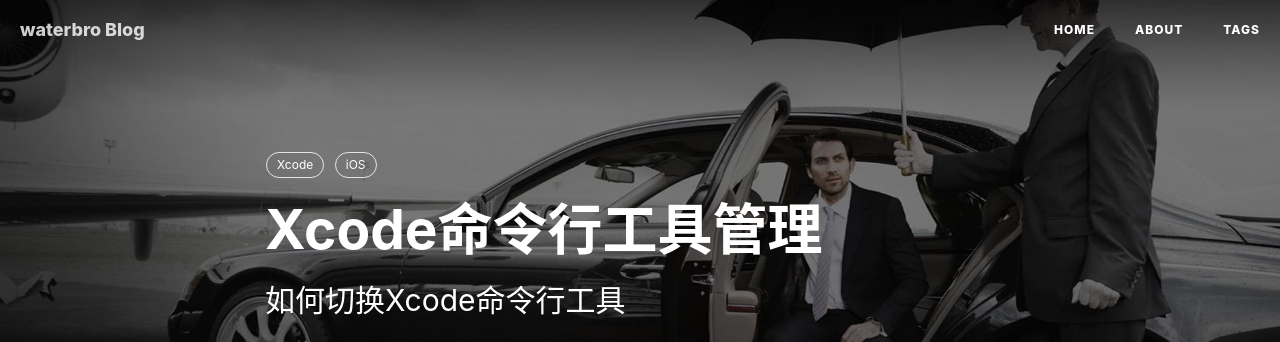
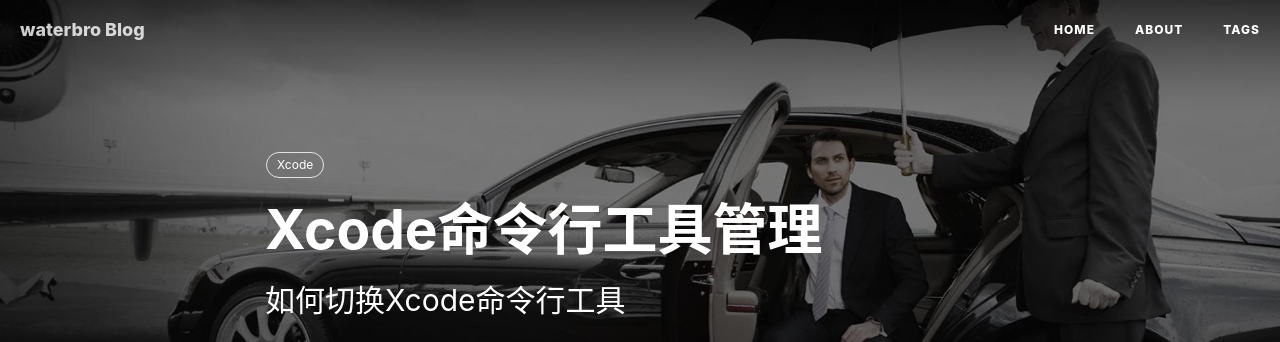
Before and after one commit to waterbroch/waterbroch.github.io, a Jekyll site: the page built from _posts/2018-05-05-Xcode命令行工具管理.md, in a window 1280 px wide. Shown: the top 342 px of the page. Built offline with Jekyll 4.4.1, drawn with Linux system fonts in a browser that asks for light colours; nearby versions of some CDN libraries; comment, search, counter and statistics services are not loaded.

Commit message:
modified:   "_posts/2018-05-05-Xcode\345\221\275\344\273\244\350\241\214\345\267\245\345\205\267\347\256\241\347\220\206.md" 	deleted:    img/BY_bolg_logo.png 	deleted:    img/about-BY-gentle.jpg 	deleted:    img/avatar-by.jpg 	modified:   img/post-bg-desk.jpg

```diff
--- a/_posts/2018-05-05-Xcode命令行工具管理.md
+++ b/_posts/2018-05-05-Xcode命令行工具管理.md
@@ -8,7 +8,7 @@ header-img: img/post-bg-kuaidi.jpg
 catalog: true
 tags:
     - Xcode
-    - iOS
+    -
 ---
 
 ## 安装
```
Also changed, not shown: img/BY_bolg_logo.png (deleted), img/about-BY-gentle.jpg (deleted), img/avatar-by.jpg (deleted), img/post-bg-desk.jpg.
